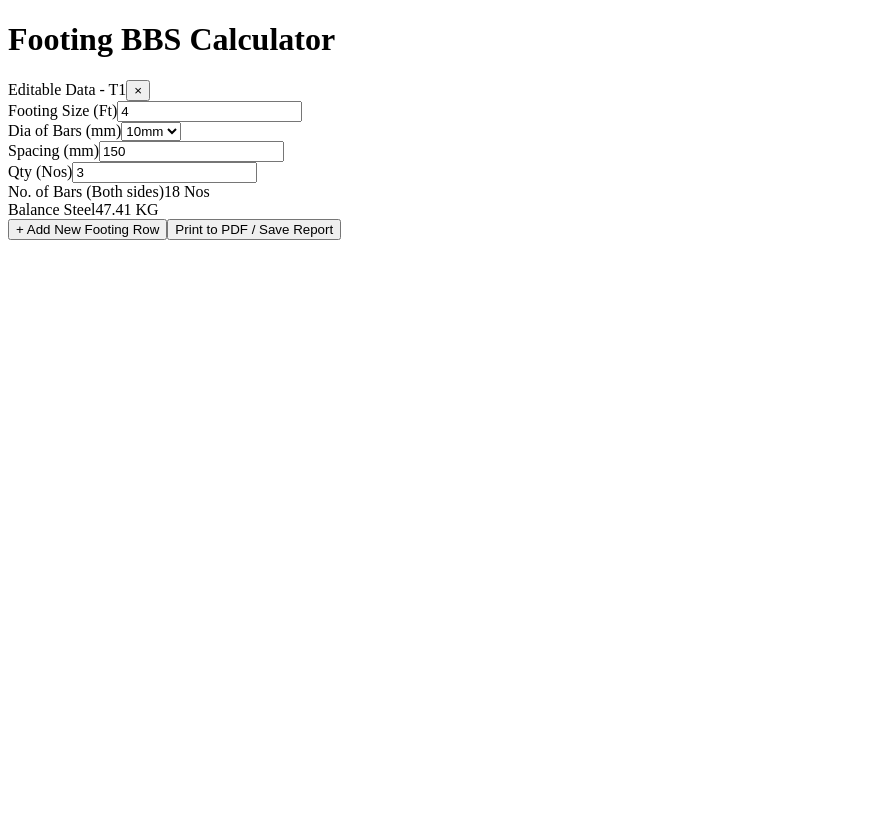
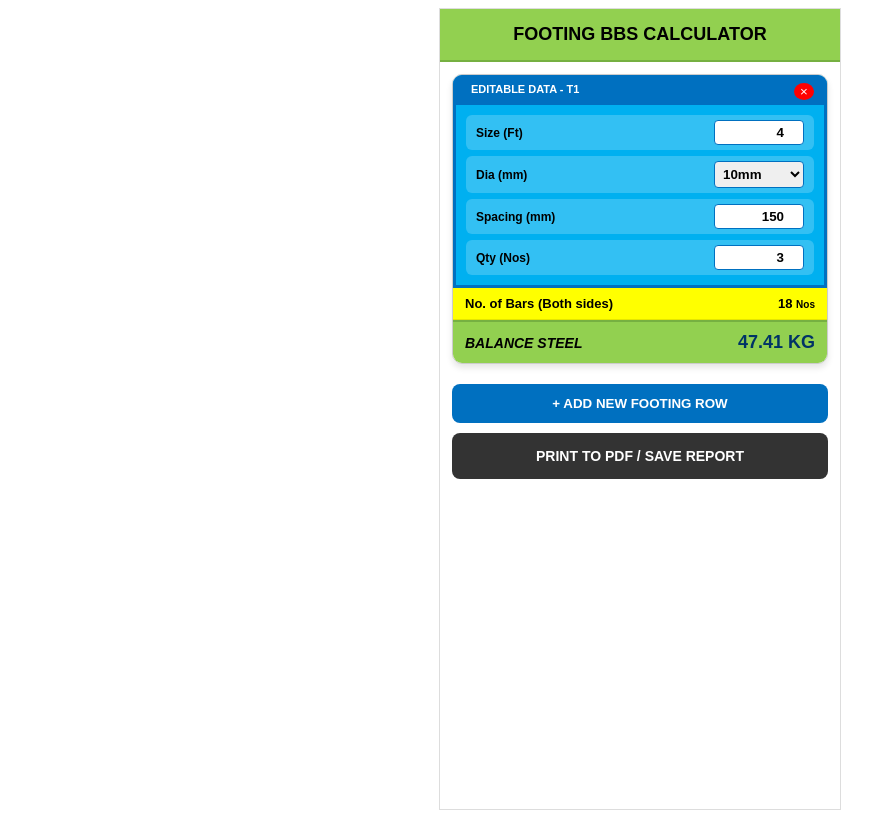
Before and after one commit to Movieeesss/FOOTING-BBS, a React (Vite) app: page / in a window 1280 px wide. Shown: the whole page, without its empty margins (0-896 px from the left). Built offline with nearby package versions, Linux system fonts and the light colour scheme.

Commit message:
Update FootingBBS.tsx

```diff
--- a/src/FootingBBS.tsx
+++ b/src/FootingBBS.tsx
@@ -2,150 +2,102 @@ import React, { useState } from 'react';
 import jsPDF from 'jspdf';
 import autoTable from 'jspdf-autotable';
 
-// Steel Bundle Data from your Excel reference
-const STEEL_REF: Record<number, { rods: number; weight: number }> = {
-  8:  { rods: 10, weight: 47.4 },
-  10: { rods: 7,  weight: 51.87 },
-  12: { rods: 5,  weight: 53.35 },
-  16: { rods: 3,  weight: 56.88 },
-  20: { rods: 2,  weight: 59.26 },
-  25: { rods: 1,  weight: 46.3 },
+// Bundle data logic from your 15 Excel images
+const STEEL_REF: Record<number, { rods: number; bundleWeight: number }> = {
+  8:  { rods: 10, bundleWeight: 47.4 },
+  10: { rods: 7,  bundleWeight: 51.87 },
+  12: { rods: 5,  bundleWeight: 53.35 },
+  16: { rods: 3,  bundleWeight: 56.88 },
+  20: { rods: 2,  bundleWeight: 59.26 },
+  25: { rods: 1,  bundleWeight: 46.3 },
 };
 
-const FootingBBS = () => {
+export default function FootingBBSCalculator() {
   const [rows, setRows] = useState<any[]>([
     { id: 1, tag: 'T1', s: 4, d: 10, sp: 150, qty: 3 }
   ]);
 
-  // Logic from your Excel Formulas
-  const calculateResult = (r: any) => {
+  const calculateBBS = (r: any) => {
+    // Formulas taught from your Excel screenshots
     const sizeM = r.s / 3.281;
-    // Formula from your sheet: =ROUNDUP((((Size/3.281)*1000)-100)/(Spacing)+1,0)*2
     const bars = Math.ceil(((sizeM * 1000) - 100) / r.sp + 1) * 2;
-    // Formula from your sheet: =(Size+0.3333+0.3333)*Bars/3.281
     const lengthM = ((r.s + 0.6666) * bars) / 3.281;
-    // Formula: =(Length * (Dia^2 / 162)) * Qty
     const totalKg = (lengthM * ((r.d * r.d) / 162)) * r.qty;
-
     return { bars, totalKg };
   };
 
   const addRow = () => setRows([...rows, { id: Date.now(), tag: `T${rows.length + 1}`, s: 4, d: 10, sp: 150, qty: 1 }]);
-  const deleteRow = (id: number) => setRows(rows.filter(r => r.id !== id));
+  const deleteRow = (id: number) => setRows(rows.filter(row => row.id !== id));
+
   const updateRow = (id: number, field: string, val: any) => {
-    setRows(rows.map(r => r.id === id ? { ...r, [field]: val } : r));
+    setRows(rows.map(row => row.id === id ? { ...row, [field]: val } : row));
   };
 
-  const generatePDF = () => {
-    const doc = new jsPDF();
-    doc.setFontSize(18);
-    doc.text("FOOTING BBS CALCULATION REPORT", 14, 20);
-    const tableData = rows.map(r => {
-      const res = calculateResult(r);
-      return [r.tag, `${r.s}x${r.s}`, `${r.d}mm`, r.sp, r.qty, res.totalKg.toFixed(2)];
-    });
-    autoTable(doc, {
-      startY: 30,
-      head: [['Type', 'Size (Ft)', 'Dia', 'Spacing', 'Qty', 'Total KG']],
-      body: tableData,
-      theme: 'grid',
-      headStyles: { fillColor: [22, 163, 74] } // Green matching your header
-    });
-    doc.save("Footing_BBS_Report.pdf");
-  };
+  const ResultRow = ({ label, value, unit }: any) => (
+    <div style={{ display: 'flex', justifyContent: 'space-between', padding: '8px 12px', backgroundColor: '#ffff00', borderBottom: '1px solid rgba(0,0,0,0.1)', fontSize: '13px', fontWeight: 'bold' }}>
+      <span>{label}</span>
+      <span>{value} <small style={{fontSize: '10px'}}>{unit}</small></span>
+    </div>
+  );
 
   return (
-    <div className="min-h-screen bg-gray-100 font-sans pb-10">
-      {/* Header matching Doubly Reinforced pattern */}
-      <div className="bg-[#8cc63f] p-4 text-center shadow-md mb-4 sticky top-0 z-50">
-        <h1 className="text-xl font-black uppercase tracking-widest text-white">Footing BBS Calculator</h1>
-      </div>
+    <div style={{ maxWidth: '400px', margin: '0 auto', fontFamily: 'sans-serif', backgroundColor: '#fff', minHeight: '100vh', border: '1px solid #ddd' }}>
+      <header style={{ backgroundColor: '#92d050', padding: '15px', textAlign: 'center', fontWeight: '900', fontSize: '18px', borderBottom: '2px solid #76b041', textTransform: 'uppercase' }}>
+        Footing BBS Calculator
+      </header>
 
-      <div className="max-w-md mx-auto px-4">
+      <div style={{ padding: '12px' }}>
         {rows.map((row) => {
-          const res = calculateResult(row);
+          const res = calculateBBS(row);
           return (
-            <div key={row.id} className="mb-6 shadow-xl rounded-xl overflow-hidden border border-gray-200 bg-white animate-in slide-in-from-bottom-4">
-              {/* Editable Section Header (Blue) */}
-              <div className="bg-[#0088cc] p-3 flex justify-between items-center">
-                <span className="text-white font-bold uppercase tracking-tighter italic">Editable Data - {row.tag}</span>
-                <button
-                  onClick={() => deleteRow(row.id)}
-                  className="bg-red-500 text-white w-7 h-7 rounded-full flex items-center justify-center font-bold shadow-inner"
-                >×</button>
-              </div>
+            <div key={row.id} style={{ marginBottom: '20px', borderRadius: '10px', overflow: 'hidden', border: '1px solid #ccc', boxShadow: '0 4px 6px rgba(0,0,0,0.1)' }}>
+              {/* Blue Editable Box matching Beam Tool */}
+              <div style={{ backgroundColor: '#00b0f0', border: '3px solid #0070c0' }}>
+                <div style={{ backgroundColor: '#0070c0', color: 'white', padding: '5px', fontSize: '11px', fontWeight: 'bold', textAlign: 'center', display: 'flex', justifyContent: 'space-between', paddingHorizontal: '15px' }}>
+                  <span style={{marginLeft: '10px'}}>EDITABLE DATA - {row.tag}</span>
+                  <button onClick={() => deleteRow(row.id)} style={{ background: 'red', color: 'white', border: 'none', borderRadius: '50%', width: '20px', cursor: 'pointer', marginRight: '5px' }}>×</button>
+                </div>
 
-              {/* Input Fields (Light Blue Background) */}
-              <div className="p-4 space-y-3 bg-[#e0f2ff]">
-                <div className="flex justify-between items-center bg-white rounded-lg border border-[#00aaff] p-2 shadow-sm">
-                  <label className="text-blue-800 font-bold text-sm">Footing Size (Ft)</label>
-                  <input
-                    type="number"
-                    value={row.s}
-                    onChange={(e) => updateRow(row.id, 's', parseFloat(e.target.value))}
-                    className="w-20 text-right font-black text-lg outline-none text-gray-800"
-                  />
-                </div>
-                <div className="flex justify-between items-center bg-white rounded-lg border border-[#00aaff] p-2 shadow-sm">
-                  <label className="text-blue-800 font-bold text-sm">Dia of Bars (mm)</label>
-                  <select
-                    value={row.d}
-                    onChange={(e) => updateRow(row.id, 'd', parseInt(e.target.value))}
-                    className="font-black text-lg outline-none bg-transparent text-gray-800"
-                  >
-                    {[8, 10, 12, 16, 20, 25].map(d => <option key={d} value={d}>{d}mm</option>)}
-                  </select>
-                </div>
-                <div className="flex justify-between items-center bg-white rounded-lg border border-[#00aaff] p-2 shadow-sm">
-                  <label className="text-blue-800 font-bold text-sm">Spacing (mm)</label>
-                  <input
-                    type="number"
-                    value={row.sp}
-                    onChange={(e) => updateRow(row.id, 'sp', parseInt(e.target.value))}
-                    className="w-20 text-right font-black text-lg outline-none text-gray-800"
-                  />
-                </div>
-                <div className="flex justify-between items-center bg-white rounded-lg border border-[#00aaff] p-2 shadow-sm">
-                  <label className="text-blue-800 font-bold text-sm">Qty (Nos)</label>
-                  <input
-                    type="number"
-                    value={row.qty}
-                    onChange={(e) => updateRow(row.id, 'qty', parseInt(e.target.value))}
-                    className="w-20 text-right font-black text-lg outline-none text-gray-800"
-                  />
+                <div style={{ padding: '10px', display: 'flex', flexDirection: 'column', gap: '6px' }}>
+                  <div style={{ display: 'flex', justifyContent: 'space-between', alignItems: 'center', background: 'rgba(255,255,255,0.2)', padding: '5px 10px', borderRadius: '6px' }}>
+                    <label style={{ fontSize: '12px', fontWeight: 'bold' }}>Size (Ft)</label>
+                    <input type="number" value={row.s} onChange={e => updateRow(row.id, 's', parseFloat(e.target.value))} style={{ width: '80px', textAlign: 'right', padding: '4px', borderRadius: '4px', border: '1px solid #0070c0', fontWeight: 'bold' }} />
+                  </div>
+                  <div style={{ display: 'flex', justifyContent: 'space-between', alignItems: 'center', background: 'rgba(255,255,255,0.2)', padding: '5px 10px', borderRadius: '6px' }}>
+                    <label style={{ fontSize: '12px', fontWeight: 'bold' }}>Dia (mm)</label>
+                    <select value={row.d} onChange={e => updateRow(row.id, 'd', parseInt(e.target.value))} style={{ width: '90px', padding: '4px', borderRadius: '4px', border: '1px solid #0070c0', fontWeight: 'bold' }}>
+                      {[8, 10, 12, 16, 20, 25].map(d => <option key={d} value={d}>{d}mm</option>)}
+                    </select>
+                  </div>
+                  <div style={{ display: 'flex', justifyContent: 'space-between', alignItems: 'center', background: 'rgba(255,255,255,0.2)', padding: '5px 10px', borderRadius: '6px' }}>
+                    <label style={{ fontSize: '12px', fontWeight: 'bold' }}>Spacing (mm)</label>
+                    <input type="number" value={row.sp} onChange={e => updateRow(row.id, 'sp', parseInt(e.target.value))} style={{ width: '80px', textAlign: 'right', padding: '4px', borderRadius: '4px', border: '1px solid #0070c0', fontWeight: 'bold' }} />
+                  </div>
+                  <div style={{ display: 'flex', justifyContent: 'space-between', alignItems: 'center', background: 'rgba(255,255,255,0.2)', padding: '5px 10px', borderRadius: '6px' }}>
+                    <label style={{ fontSize: '12px', fontWeight: 'bold' }}>Qty (Nos)</label>
+                    <input type="number" value={row.qty} onChange={e => updateRow(row.id, 'qty', parseInt(e.target.value))} style={{ width: '80px', textAlign: 'right', padding: '4px', borderRadius: '4px', border: '1px solid #0070c0', fontWeight: 'bold' }} />
+                  </div>
                 </div>
               </div>
 
-              {/* Results Section (Yellow Background) */}
-              <div className="bg-[#ffff00] p-4 space-y-2 border-t-2 border-yellow-400">
-                <div className="flex justify-between font-bold text-gray-800 border-b border-yellow-300 pb-1">
-                  <span>No. of Bars (Both sides)</span>
-                  <span className="text-blue-800">{res.bars} Nos</span>
-                </div>
-                <div className="flex justify-between items-center pt-2">
-                  <span className="font-black uppercase text-gray-700 italic">Balance Steel</span>
-                  <span className="text-2xl font-black text-blue-900 tracking-tighter">{res.totalKg.toFixed(2)} KG</span>
-                </div>
+              {/* Yellow Results Section */}
+              <ResultRow label="No. of Bars (Both sides)" value={res.bars} unit="Nos" />
+              <div style={{ backgroundColor: '#92d050', padding: '10px 12px', display: 'flex', justifyContent: 'space-between', alignItems: 'center', borderTop: '2px solid #76b041' }}>
+                <span style={{ fontWeight: '900', fontSize: '14px', fontStyle: 'italic' }}>BALANCE STEEL</span>
+                <span style={{ fontWeight: '900', fontSize: '18px', color: '#003366' }}>{res.totalKg.toFixed(2)} KG</span>
               </div>
             </div>
           );
         })}
 
-        {/* Action Buttons */}
-        <div className="flex flex-col gap-3 mt-4">
-          <button
-            onClick={addRow}
-            className="w-full bg-blue-600 text-white font-black p-4 rounded-xl shadow-lg hover:bg-blue-700 active:scale-95 transition-all uppercase tracking-widest"
-          >+ Add New Footing Row</button>
+        <button onClick={addRow} style={{ width: '100%', padding: '12px', backgroundColor: '#0070c0', color: 'white', border: 'none', borderRadius: '8px', fontWeight: 'bold', marginBottom: '10px', cursor: 'pointer' }}>
+          + ADD NEW FOOTING ROW
+        </button>
 
-          <button
-            onClick={generatePDF}
-            className="w-full bg-[#333333] text-white font-black p-4 rounded-xl shadow-lg hover:bg-black active:scale-95 transition-all uppercase tracking-widest"
-          >Print to PDF / Save Report</button>
-        </div>
+        <button onClick={() => window.print()} style={{ width: '100%', padding: '15px', backgroundColor: '#333', color: '#fff', border: 'none', borderRadius: '8px', fontWeight: 'bold', cursor: 'pointer', fontSize: '14px' }}>
+          PRINT TO PDF / SAVE REPORT
+        </button>
       </div>
     </div>
   );
-};
-
-export default FootingBBS;
+}
```
